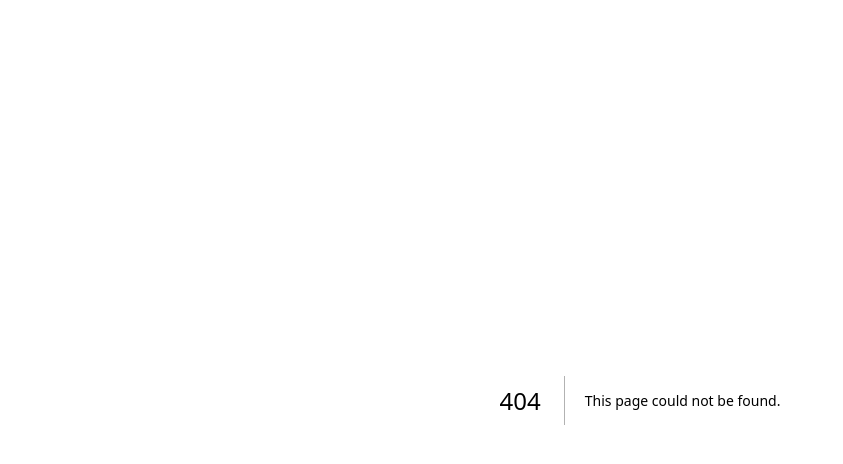
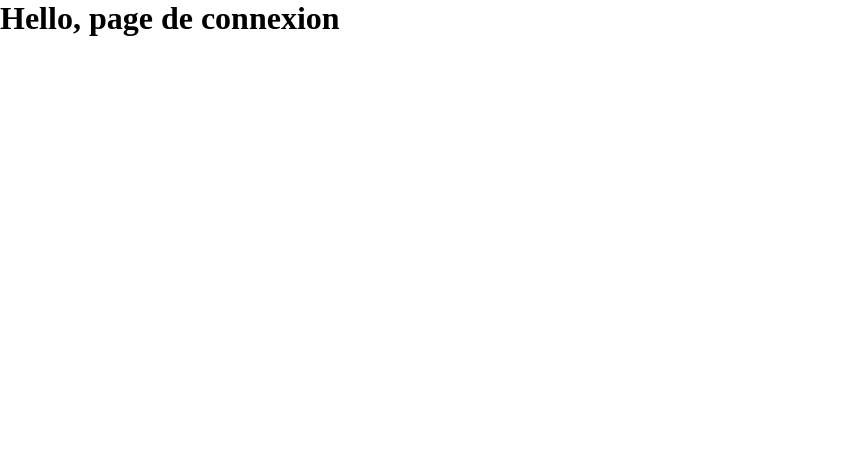
Before and after one commit to BloodyNatuz/WorLd, a Next.js app: page /login in a window 1280 px wide. Before the commit this address had no page. Shown: the top 464 px of the page, without its empty margins (0-843 px from the left). Built offline with nearby package versions, Linux system fonts and the light colour scheme.

Commit message:
🎨 Login page

```diff
--- /dev/null
+++ b/app/login/page.js
@@ -0,0 +1,3 @@
+export default function Login() {
+    return <h1>Hello, page de connexion</h1>
+  }
```
